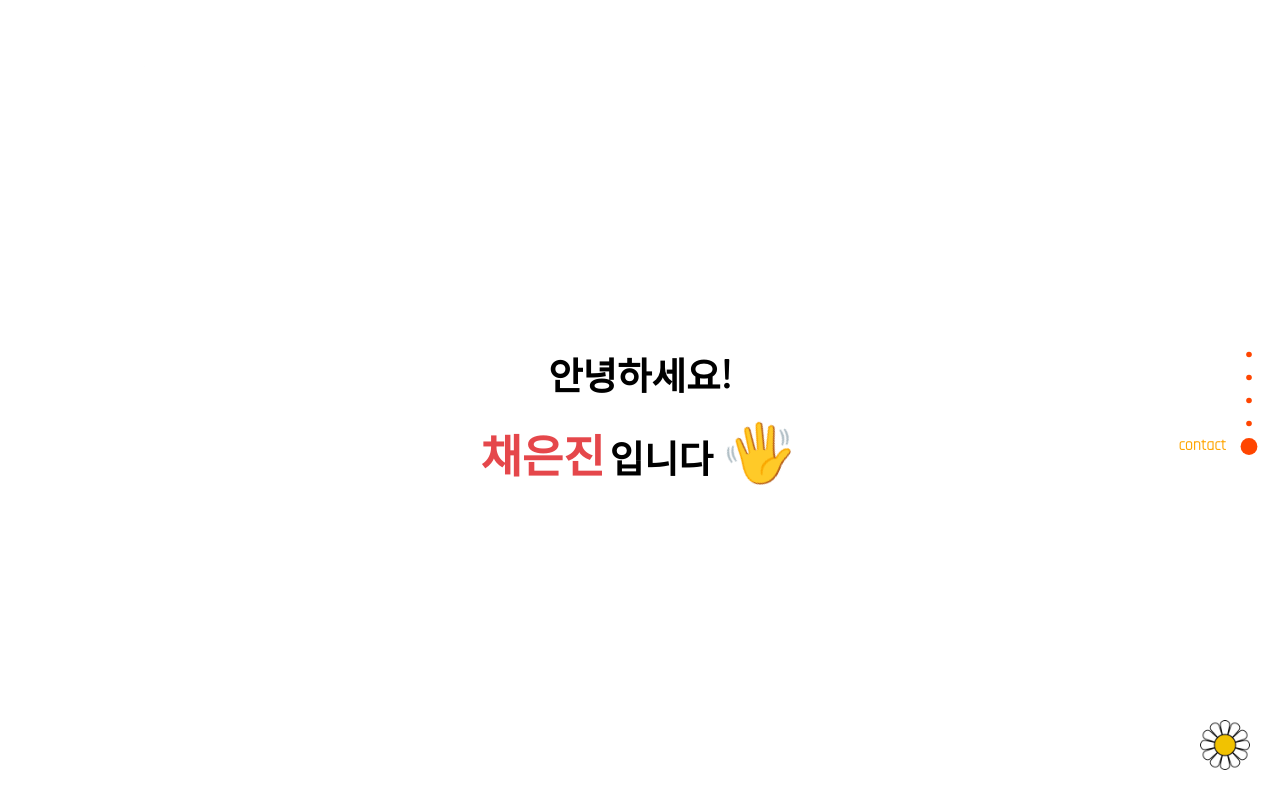
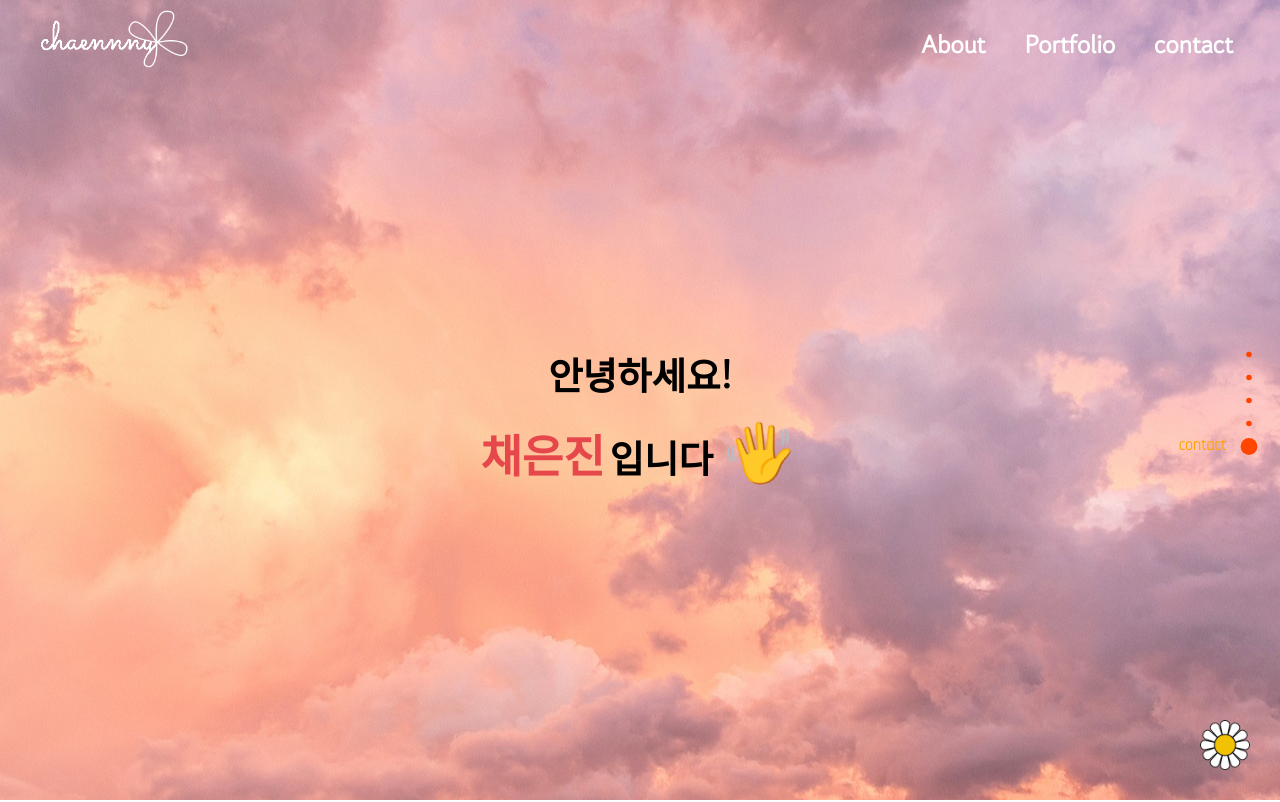
Before and after one commit to chaen32068/chaennny_web, a plain HTML site: page index.html in a window 1280 px wide. Shown: the top 802 px of the page. Drawn offline with nearby package versions, Linux system fonts and the light colour scheme; the site is published under a folder, as on GitHub Pages, so addresses that start at the root find nothing.

Commit message:
step1 이미지 경로 수정

```diff
--- a/scss/_contents.scss
+++ b/scss/_contents.scss
@@ -26,7 +26,7 @@ section {
 	height: 100vh;
 
 	&#main {
-		background: url(/images/sky.png) no-repeat center / cover;
+		background: url(../images/sky.png) no-repeat center / cover;
 
 		.inner {
 			position: relative;
```
Also changed, not shown: css/style.css, portfolio.html (indentation only).
